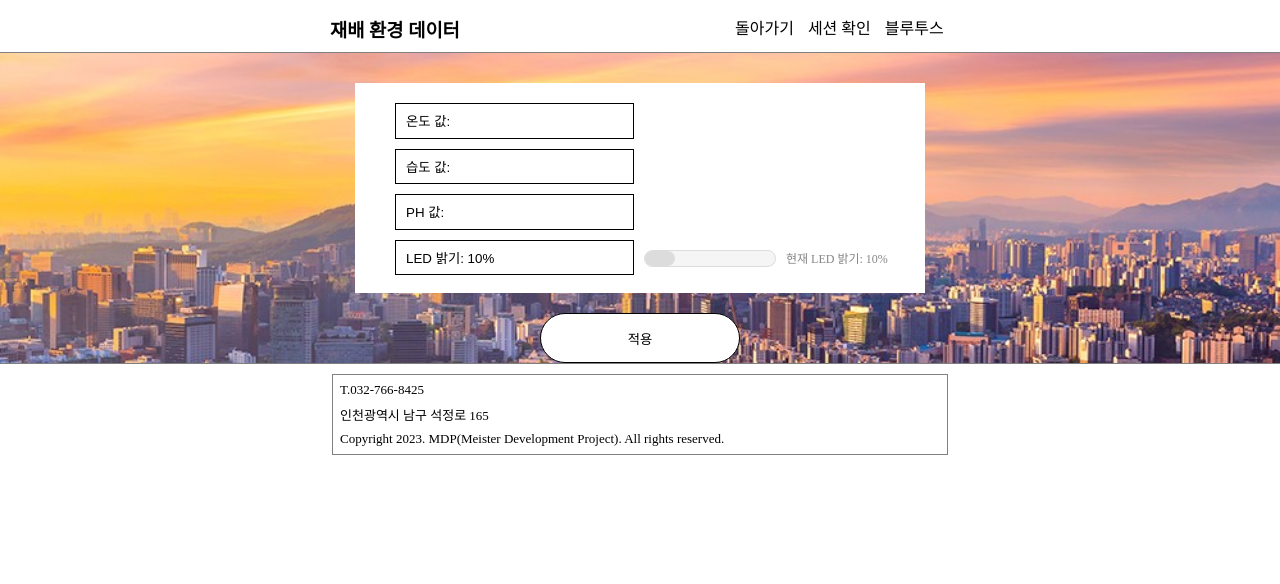
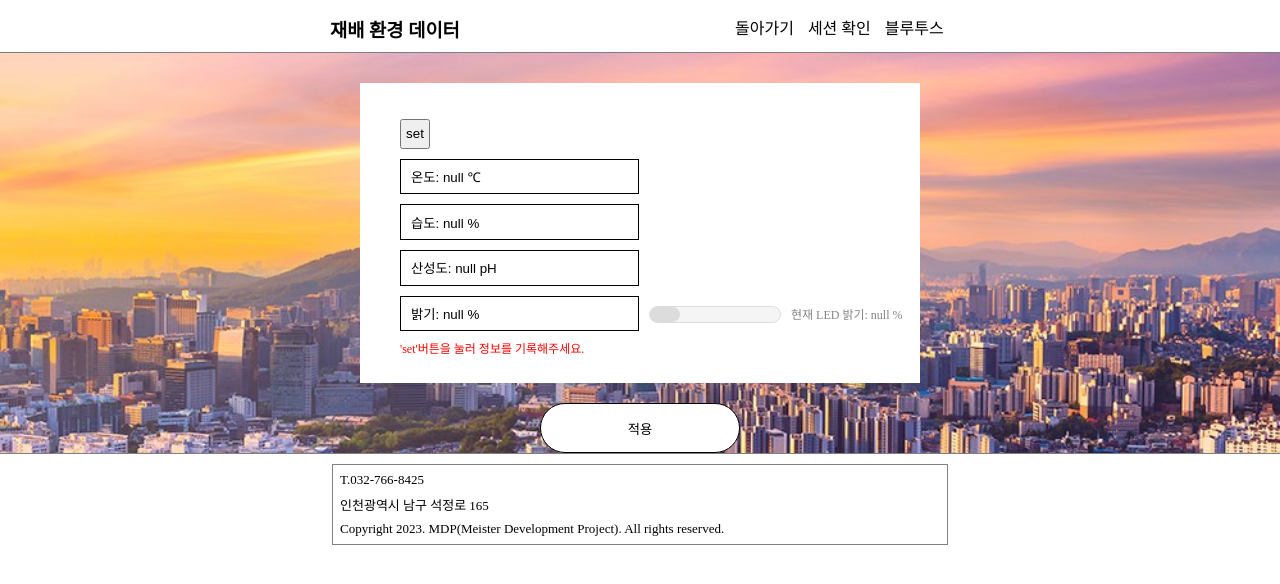
Before and after one commit to monune/Farm-is-farm, a PHP site: page /connection/basil.html in a window 1280 px wide. Shown: the top 584 px of the page. Run offline with PHP 8.4, Linux system fonts and the light colour scheme.

Commit message:
🍪 쿠키 인증 함수와 DB 프로세스 추가

```diff
--- a/select/connection/basil.html
+++ b/select/connection/basil.html
@@ -3,15 +3,15 @@
 
 <head>
     <meta charset="UTF-8">
-    <link rel="stylesheet" href="../css/index.css?ver=1">
+    <link rel="stylesheet" href="../css/index.css?ver=1.2">
     <script src="../js/select.js"></script>
-    <script src="index.js"></script> <!-- JS -->
+    <script src="index.js?var=1.0"></script> <!-- JS -->
     <script src="//code.jquery.com/jquery-3.3.1.min.js"></script>
     <meta name="viewport" content="width=device-width, initial-scale=1.0">
     <title>농장팜니다</title>
 </head>
 
-<body>
+<body class="preload">
     <!-- top -->
     <div class="header">
         <div class="title">
@@ -28,28 +28,30 @@
     <div class="backgrounds">
         <div class="container">
             <div class="data-box">
+                <div class="status">
+                    <input type="button" class="reset" onclick="callData()" value="set">
+                </div>
                 <div class="temp-cnt">
-                    <input type="text" class="data temp" value="온도 값: " readonly> <!-- 온도 -->
+                    <input type="text" class="data temp" id="temp" value="온도: null ℃" readonly> <!-- 온도 -->
                 </div>
                 <div class="hum-cnt">
-                    <input type="text" class="data hum" value="습도 값: " readonly> <!-- 습도 -->
+                    <input type="text" class="data hum" id="hum" value="습도: null %" readonly> <!-- 습도 -->
                 </div>
                 <div class="ph-cnt">
-                    <input type="text" class="data ph" value="PH 값: " readonly> <!-- PH -->
+                    <input type="text" class="data ph" id="ph" value="산성도: null pH" readonly> <!-- PH -->
                 </div>
                 <div class="led-cnt">
-                    <input type="text" class="data led" id="led" value="LED 밝기: " readonly> <!-- LED -->
+                    <input type="text" class="data led" id="led" value="밝기: null %" readonly> <!-- LED -->
 
-                    <input type="range" id="slider" class="slider" value="1" min="1" max="10">
-                    <p id="lastvalue" class="last"></span></p>
+                    <input type="range" id="slider" class="slider" oninput="Drag()" value="1" min="1" max="10">
+                    <p id="lastvalue" class="last">현재 LED 밝기: null %</p>
+                    <input type="hidden" id="set" value="N">
                 </div>
                 <p id="er1" style="color: red;"></p>
-
-
             </div>
         </div>
         <div class="control">
-            <input type="button" class="btn" value="적용">
+            <input type="button" class="btn" onclick="" value="적용">
         </div>
     </div>
     <!-- bottom -->
@@ -62,16 +64,21 @@
     </div>
     <script>
         var slider = document.getElementById('slider');
-        window.onload = function() {
-            var per = slider.value;
-            $("#lastvalue").html("현재 LED 밝기: " + per * 10 + "%");
-            $("#led").val("LED 밝기: " + per * 10 + "%");
+        var setBefore = document.getElementById('set');
+
+        window.onload = function () {
+            $("#er1").html("'set'버튼을 눌러 정보를 기록해주세요.");
         }
 
-        slider.oninput = function() {
+        function Drag() {
             var per = slider.value;
-            $("#led").val("LED 밝기: " + per * 10 + "%");
+            if (setBefore.value === 'Y') { // true
+                $("#led").val("밝기: " + per * 10 + "%");
+            } else { // setBefore.value = N(false)
+                $("#slider").val(1);
+            }
         }
     </script>
 </body>
+
 </html>
--- /dev/null
+++ b/select/connection/index.js
@@ -0,0 +1,48 @@
+/**
+ * - 페이지 로드 >> 쿠키 검색 >> DB에서 temp, humi, ph, led 호출
+ * >> n값에 호출한 값 출력 (로드 완료)
+ *
+ * - 적용 >> DB에 temp, humi, ph, led 저장 및 호출
+ * >> n값에 호출한 값 출력 (리로드) >> 동작 종료
+ */
+
+function callData() {
+  const id = getCookie("userID");
+  $.ajax({
+    url: "../php/data_process.php",
+    type: "POST",
+    async: false,
+    data: { id: id },
+    success: function (data) {
+      var temp = data.temp;
+      var hum = data.hum;
+      var ph = data.ph;
+      var led = data.light;
+      var value = (led%100)/10;
+
+      $("#temp").val("온도: " + temp + "℃");
+      $("#hum").val("습도: " + hum + " %");
+      $("#ph").val("산성도: " + ph + " pH");
+      $("#led").val("밝기: " + led + " %");
+      $("#slider").val(value);
+      $("#lastvalue").html("현재 LED 밝기: " + value*10 + " %");
+      $("#er1").html("");
+      $("#set").val("Y");
+    },
+    error: function () {
+      console.log("error");
+    },
+  });
+}
+
+// 쿠키 호출
+function getCookie(cookieName) {
+  const cookies = document.cookie.split(";");
+  for (let i = 0; i < cookies.length; i++) {
+    const cookie = cookies[i].trim();
+    if (cookie.startsWith(cookieName + "=")) {
+      return cookie.substring(cookieName.length + 1);
+    }
+  }
+  return null;
+}
--- a/select/css/index.css
+++ b/select/css/index.css
@@ -3,6 +3,15 @@
     display: flex;
     padding: 10px;
     background-color: white;
+}
+
+/*  CSS Transition Only After Onload */ */
+.preload {
+    transition: none !important;
+    -webkit-transition: none !important;
+    -moz-transition: none !important;
+    -ms-transition: none !important;
+    -o-transition: none !important;
 }
 
 .backgrounds {
@@ -101,9 +110,10 @@
     display: flex;
     align-items: center;
     justify-content: center;
-    max-width: 520px;
+    width: 520px;
+    height: 300px;
     margin: 30px auto 0 auto;
-    padding: 0 50px 0 0;
+    padding: 0 40px 0 0;
     background: white;
 }
 
@@ -141,11 +151,16 @@
     border-radius: 45px;
     width: 200px;
     height: 50px;
-    background-color: white;
+    background: white;
+    transition-duration: 0.3s;
 }
 
 .btn:hover {
-    background-color: #eeeeee;
+    background: #eeeeee;
+}
+
+.btn:focus {
+    background: green;
 }
 
 input {
@@ -181,4 +196,20 @@
     background: gainsboro;
     border-radius: 10px;
     cursor: pointer;
+    transition-duration: 0.3s;
 }
+
+.slider:hover::-webkit-slider-thumb {
+    background: grey;
+}
+
+.status {
+    margin-right: 200px;
+}
+
+.reset {
+    position: relative;
+    padding: 1px;
+    width: 30px;
+    height: 30px;
+}
--- a/select/js/select.js
+++ b/select/js/select.js
@@ -11,8 +11,6 @@
       if (currentTime < sessionExpirationTime) {
         // 세션 만료 시간까지 남은 시간 계산
         var timeRemaining = sessionExpirationTime - currentTime;
-        var seconds = Math.floor(timeRemaining / 1000);
-
         setTimeout(function() {
           alert("세션이 만료되었습니다. 로그인 화면으로 돌아갑니다.");
           window.location.href = 'http://211.254.214.74:8081';
@@ -93,7 +91,7 @@
   window.location.href = 'http://211.254.214.74:8081';
 }
 
-// Check Client Cookies
+// ---------------- Check Client Cookies ----------------
 // function checkCookie() {
 //   var cookies = document.cookie.split(";");
 //   for (var i = 0; i < cookies.length; i++) {
@@ -120,12 +118,17 @@
 // }
 
 function logOut() {
-        document.cookie = "sessionExpiration=; expires=Thu, 01 Jan 1970 00:00:00 UTC; path=/;";
-        alert("로그아웃 되었습니다. \n로그인 화면으로 돌아갑니다.");
-        window.location.href = 'http://211.254.214.74:8081';
+  deleteCookie('userID');
+  document.cookie = "sessionExpiration=; expires=Thu, 01 Jan 1970 00:00:00 UTC; path=/;";
+  alert("로그아웃 되었습니다. \n로그인 화면으로 돌아갑니다.");
+  window.location.href = 'http://211.254.214.74:8081';
 }
 
 function getBack() {
   alert("이전 화면으로 돌아갑니다.");
   window.location.href = '/src/select/select.html';
 }
+
+function deleteCookie(name) {
+  document.cookie = name + "=; expires=Thu, 01 Jan 1970 00:00:00 UTC; path=/;";
+}
--- a/select/select.html
+++ b/select/select.html
@@ -3,7 +3,7 @@
 <head>
     <meta charset="UTF-8">
     <link rel="stylesheet" href="css/select.css?ver=1.11"> <!-- CSS -->
-    <script src="js/select.js?ver=1.2"></script>          <!-- JS -->
+    <script src="js/select.js?ver=1.22"></script>          <!-- JS -->
     <script src="//code.jquery.com/jquery-3.3.1.min.js"></script>
     <meta name="viewport" content="width=device-width, initial-scale=1.0">
     <title>농장팜니다</title>
@@ -11,10 +11,10 @@
 <body>
     <div class="header">
         <div class="title">
-            <h3 class="title-txt" onclick="location.href='../select.html'">재배 환경 데이터</h3>
+            <h3 class="title-txt" onclick="location.href='/src/select/select.html'">재배 환경 데이터</h3>
         </div>
         <div class="infobox">
-            <a class="info" href="#" onclick="logOut()">로그아웃</a>
+            <a class="info" href="#" onclick="logOut() ">로그아웃</a>
             <a class="info" href="#" onclick="checkSession()">세션 확인</a>
             <a class="info" href="#" >블루투스</a> <!-- none -->
             <!-- test -->
```
Also changed, not shown: select/php/data_process.php (added, +35 -0 lines).
